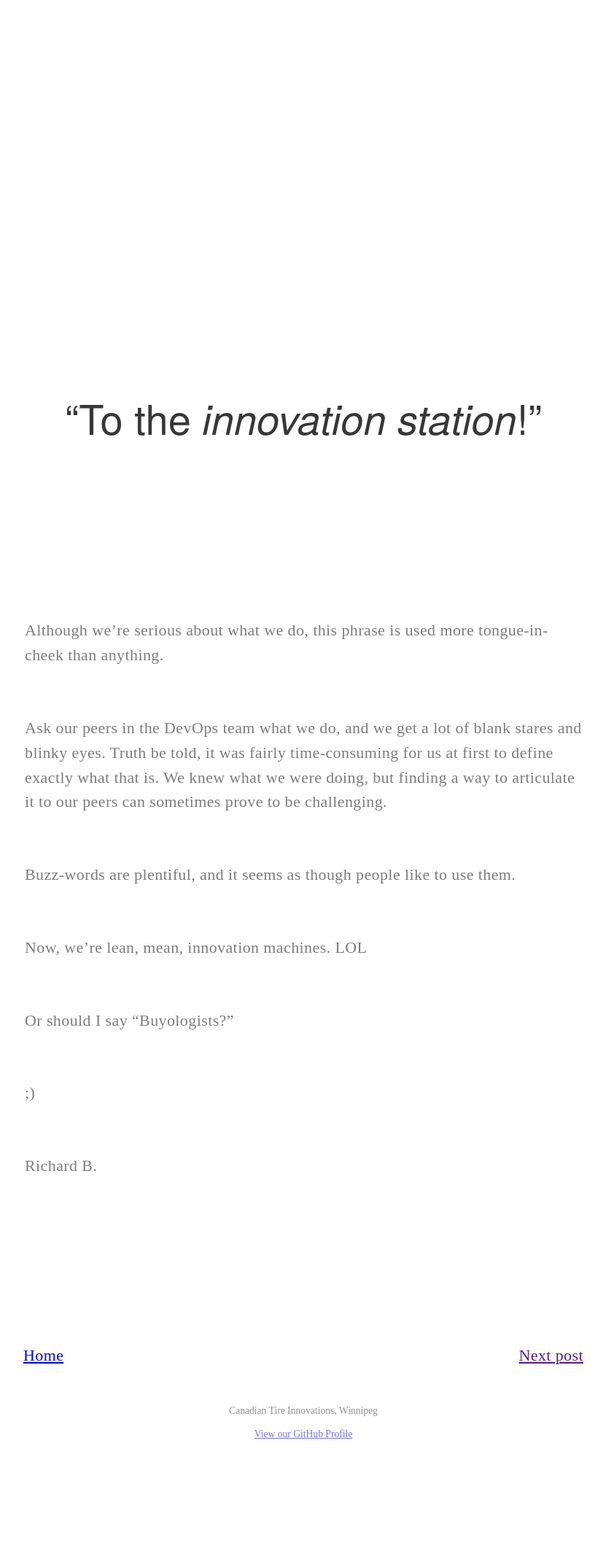
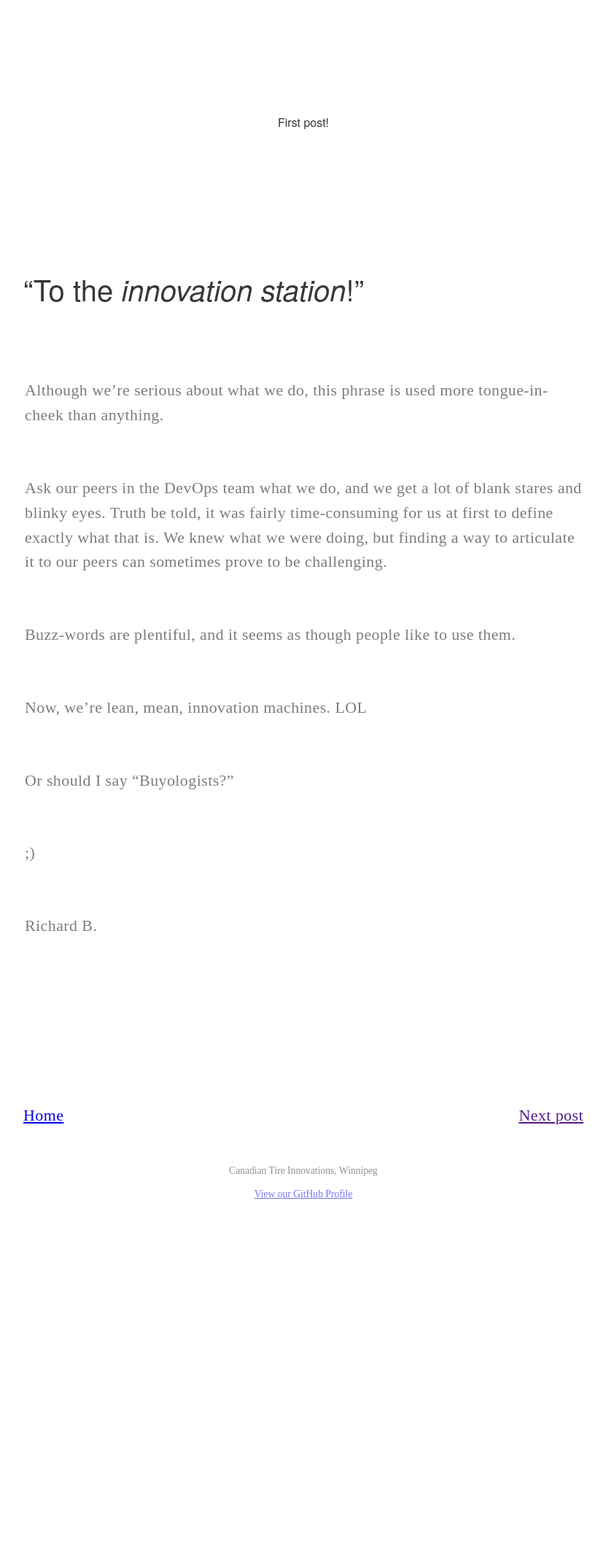
Before and after one commit to CTi-Winnipeg/cti-winnipeg.github.io, a Jekyll site: the page built from _posts/2015-01-21-first-post.md, in a window 1280 px wide. Shown: the whole page at 73% size, without its empty margins (224-1055 px from the left). Built offline with Jekyll 4.4.1, drawn with Linux system fonts in a browser that asks for light colours; after the commit the page ends 1812 px from its top, so only the background shows below that.

Commit message:
Post layout changes

```diff
--- a/_layouts/post.html
+++ b/_layouts/post.html
@@ -3,7 +3,7 @@ layout: default
 ---
 
 <header>
-  {{title}}
+  {{ page.title }}
 </header>
 <article class="post">
   {{content}}
--- a/stylesheets/styles.css
+++ b/stylesheets/styles.css
@@ -89,12 +89,15 @@ article.post {
   padding-bottom: 10em;
 }
 
-article.post h1 {
+article.post h1, article.post h2, article.post h3, article.post h4, article.post h5 {
   font-family: "futura-pt", "HelveticaNeue", "Roboto", sans-serif;
   font-weight: 300;
-  font-size: 3.5em;
-  padding: 4em 0em;
-  text-align: center;
+}
+
+article.post h1 {
+  font-size: 2.5em;
+  padding: 2em 10%;
+  padding-top: 1em;
 }
 
 article.post > p {
```
